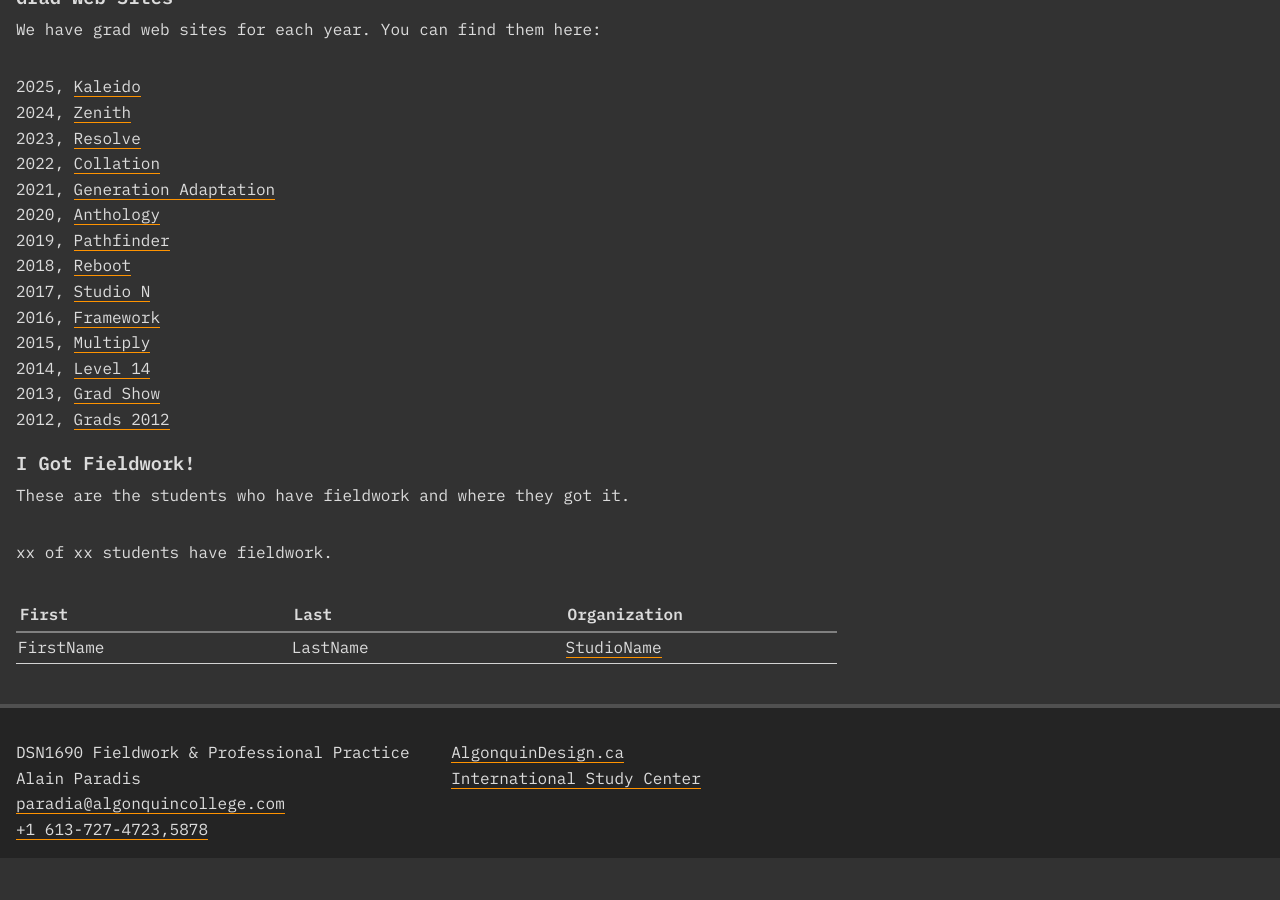
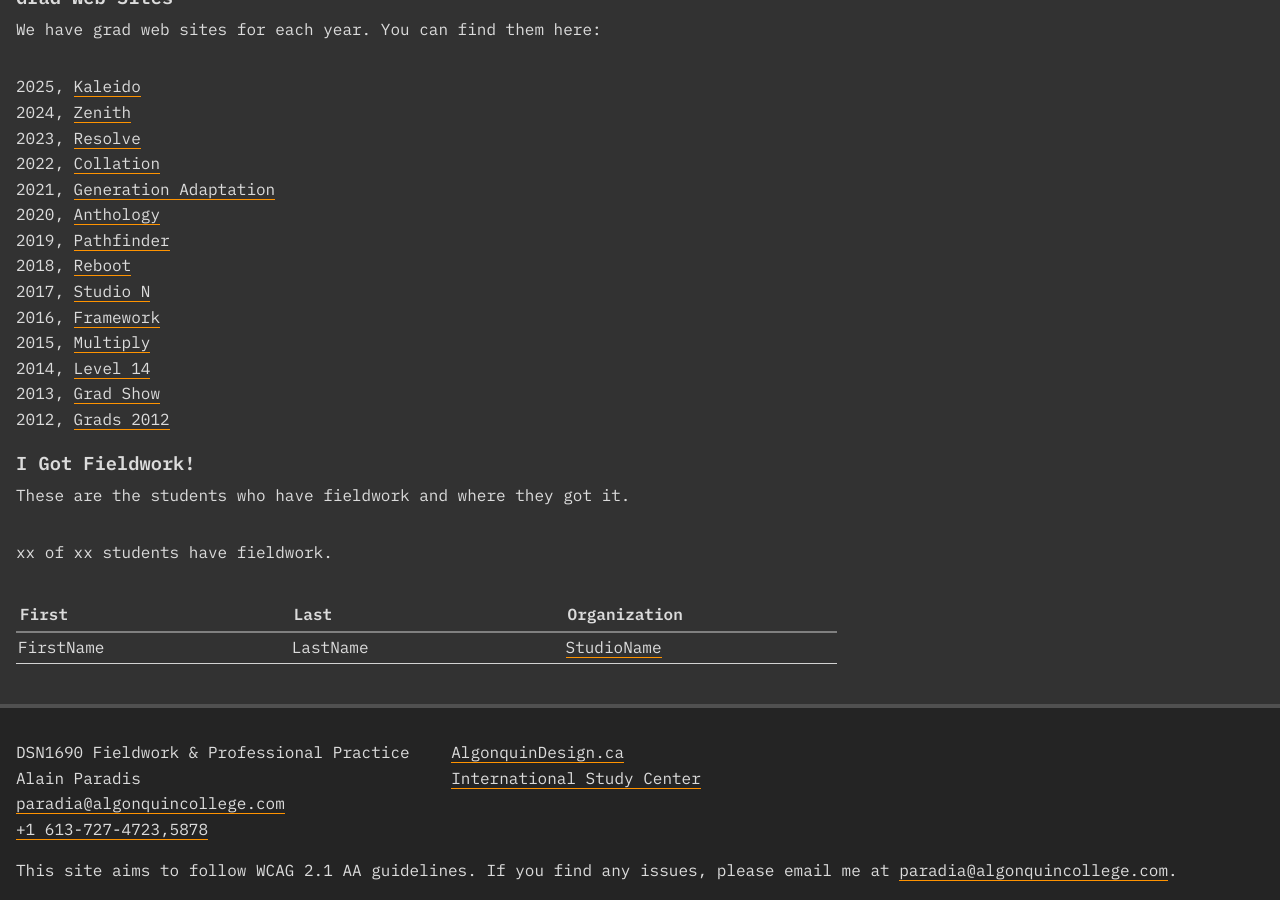
Before and after one commit to AlainParadis/wil, a Jekyll site: the page built from index.md, in a window 1280 px wide and 900 px high, scrolled down 624 px. Built offline with Jekyll 4.4.1, drawn with Linux system fonts in a browser that asks for light colours; before the commit the page ends 1482 px from its top, so only the background shows below that.

Commit message:
add accessibility statement

```diff
--- a/_includes/footer.html
+++ b/_includes/footer.html
@@ -8,3 +8,4 @@
 <span><a href="https://algonquindesign.ca" title="AlgonquinDesign.ca">AlgonquinDesign.ca</a></span>
 <span><a href="https://www.algonquincollege.com/international/" title="Algonquin College International Study Centre">International Study Center</a></span>
 </div>
+<div>This site aims to follow WCAG 2.1 AA guidelines. If you find any issues, please email me at <a href="mailto:{{ site.data.course-info.email }}" title="Alain Paradis' E-Mail Address.">{{ site.data.course-info.email }}</a>.
```
